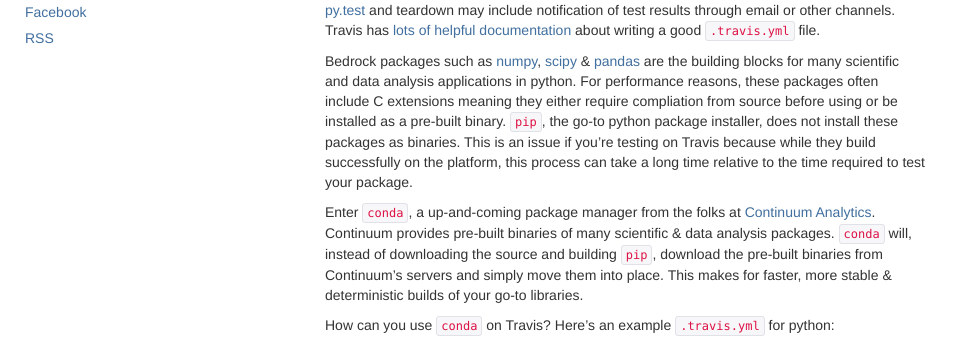
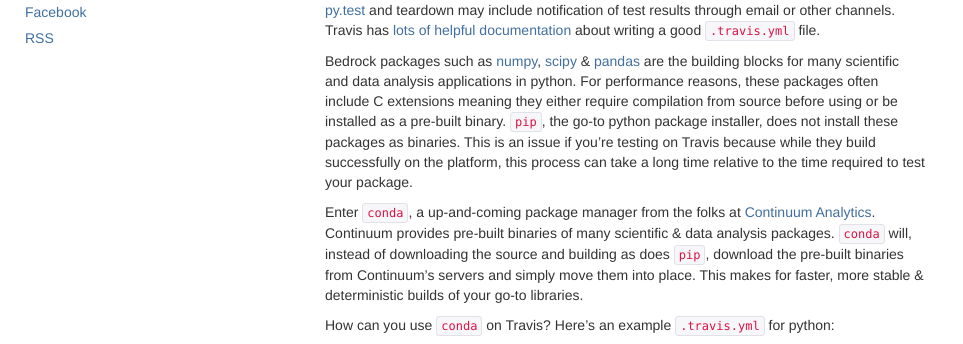
Before and after one commit to sburns/sburns.github.com, a Jekyll site: the page built from _posts/2014-03-22-faster-travis-builds.md, in a window 1280 px wide and 900 px high. Shown: the part 411-755 px from the top of the window, without its empty margins (0-963 px from the left). Built offline with Jekyll 4.4.1, drawn with Linux system fonts in a browser that asks for light colours; Markdown is read by kramdown in place of the engine named in the settings.

Commit message:
edits for mispelling/grammar

```diff
--- a/_posts/2014-03-22-faster-travis-builds.md
+++ b/_posts/2014-03-22-faster-travis-builds.md
@@ -15,9 +15,9 @@ Like I've said in the [past]({% post_url 2014-01-28-packaging-best-practices %})
 
 Travis uses a `.travis.yml` file in your repository to setup, run & teardown tests. Setup often involves installing one or more dependencies, running usually invokes a test-runner like [nose](https://nose.readthedocs.org/en/latest/) or [py.test](http://pytest.org/latest/) and teardown may include notification of test results through email or other channels. Travis has [lots of helpful documentation](http://docs.travis-ci.com/user/build-configuration/) about writing a good `.travis.yml` file.
 
-Bedrock packages such as [numpy](http://www.numpy.org), [scipy](http://www.scipy.org) & [pandas](http://pandas.pydata.org) are the building blocks for many scientific and data analysis applications in python. For performance reasons, these packages often include C extensions meaning they either require compliation from source before using or be installed as a pre-built binary. `pip`, the go-to python package installer, does not install these packages as binaries. This is an issue if you're testing on Travis because while they build successfully on the platform, this process can take a long time relative to the time required to test your package.
+Bedrock packages such as [numpy](http://www.numpy.org), [scipy](http://www.scipy.org) & [pandas](http://pandas.pydata.org) are the building blocks for many scientific and data analysis applications in python. For performance reasons, these packages often include C extensions meaning they either require compilation from source before using or be installed as a pre-built binary. `pip`, the go-to python package installer, does not install these packages as binaries. This is an issue if you're testing on Travis because while they build successfully on the platform, this process can take a long time relative to the time required to test your package.
 
-Enter `conda`, a up-and-coming package manager from the folks at [Continuum Analytics](http://continuum.io). Continuum provides pre-built binaries of many scientific & data analysis packages. `conda` will, instead of downloading the source and building `pip`, download the pre-built binaries from Continuum's servers and simply move them into place. This makes for faster, more stable & deterministic builds of your go-to libraries.
+Enter `conda`, a up-and-coming package manager from the folks at [Continuum Analytics](http://continuum.io). Continuum provides pre-built binaries of many scientific & data analysis packages. `conda` will, instead of downloading the source and building as does `pip`, download the pre-built binaries from Continuum's servers and simply move them into place. This makes for faster, more stable & deterministic builds of your go-to libraries.
 
 How can you use `conda` on Travis? Here's an example `.travis.yml` for python:
 
```
